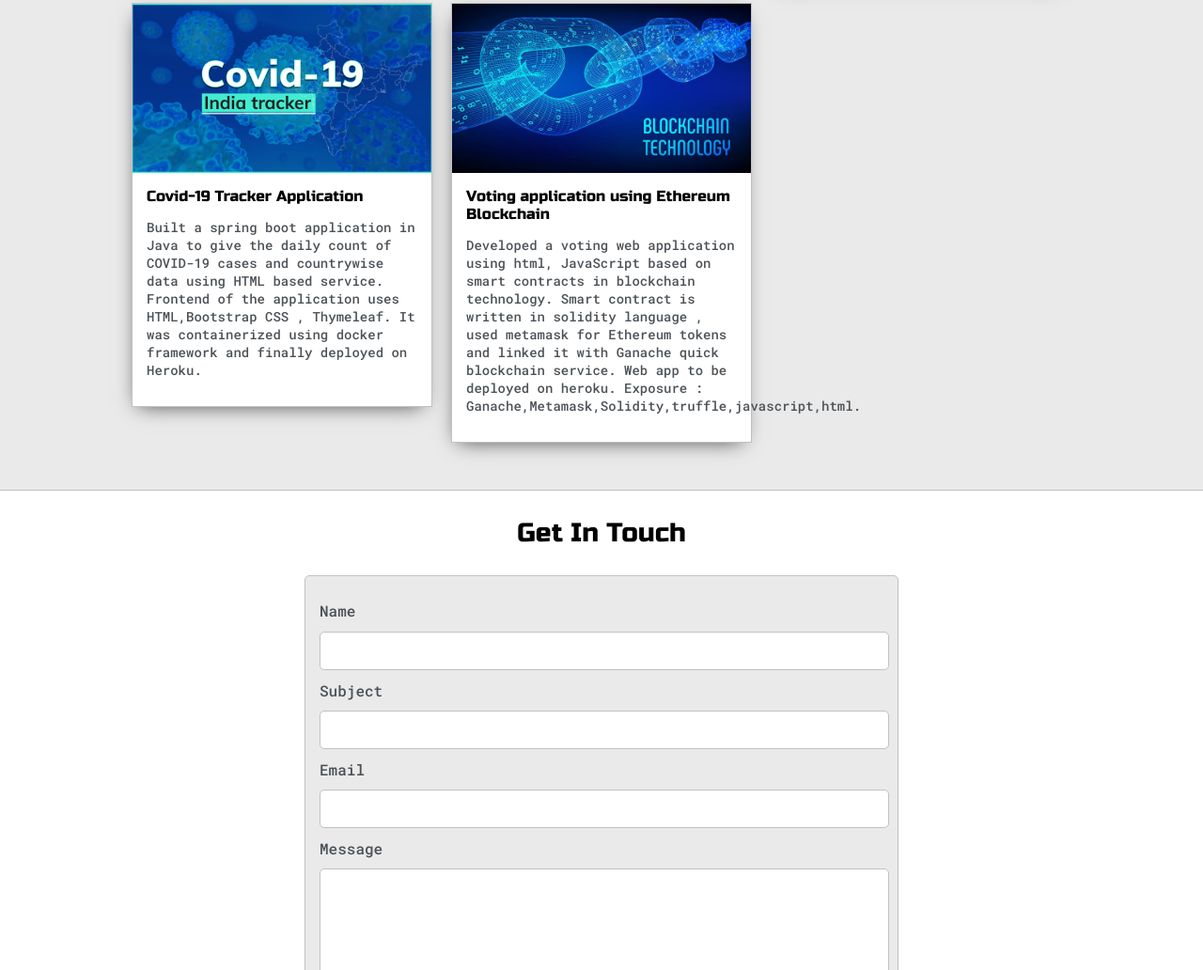
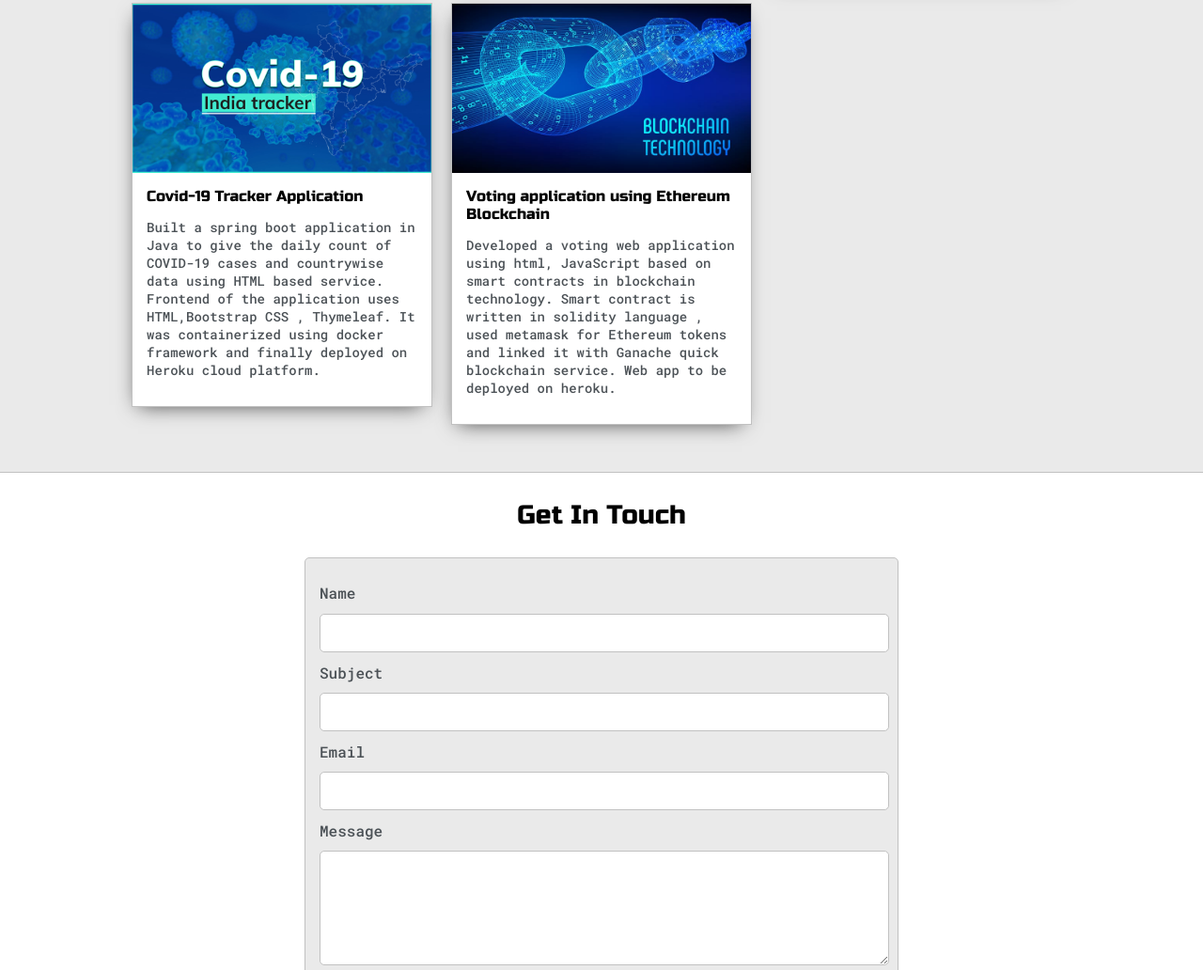
Before and after one commit to Tusharsd123/Tushar_Diwakar, a plain HTML site: page index.html in a window 1280 px wide. Shown: the part 1856-2888 px from the top of the page at 94% size. Drawn offline with Linux system fonts and the light colour scheme.

Commit message:
Update index.html

```diff
--- a/index.html
+++ b/index.html
@@ -168,7 +168,7 @@ the activation function.</p>
 						<img class="thumbnail" src="images/covid3.jpg">
 						<div class="post-preview">
 							<h6 class="post-title">Covid-19 Tracker Application</h6>
-							<p class="post-intro">Built a spring boot application in Java to give the daily count of COVID-19 cases and countrywise data using HTML based service. Frontend of the application uses HTML,Bootstrap CSS , Thymeleaf. It was containerized using docker framework and finally deployed on Heroku.</p>
+							<p class="post-intro">Built a spring boot application in Java to give the daily count of COVID-19 cases and countrywise data using HTML based service. Frontend of the application uses HTML,Bootstrap CSS , Thymeleaf. It was containerized using docker framework and finally deployed on Heroku cloud platform.</p>
 						</div>
 					</div>
 				</div>
@@ -179,8 +179,7 @@ the activation function.</p>
 						<img class="thumbnail" src="images/blockchain2.jpg">
 						<div class="post-preview">
 							<h6 class="post-title">Voting application using Ethereum Blockchain</h6>
-							<p class="post-intro">Developed a voting web application using html, JavaScript based on smart contracts in blockchain technology. Smart contract is written in solidity language , used metamask for Ethereum tokens and linked it with Ganache quick blockchain service. Web app to be deployed on heroku.
-Exposure : Ganache,Metamask,Solidity,truffle,javascript,html.</p>
+							<p class="post-intro">Developed a voting web application using html, JavaScript based on smart contracts in blockchain technology. Smart contract is written in solidity language , used metamask for Ethereum tokens and linked it with Ganache quick blockchain service. Web app to be deployed on heroku.</p>
 						</div>
 					</div>
 				</div>
```
